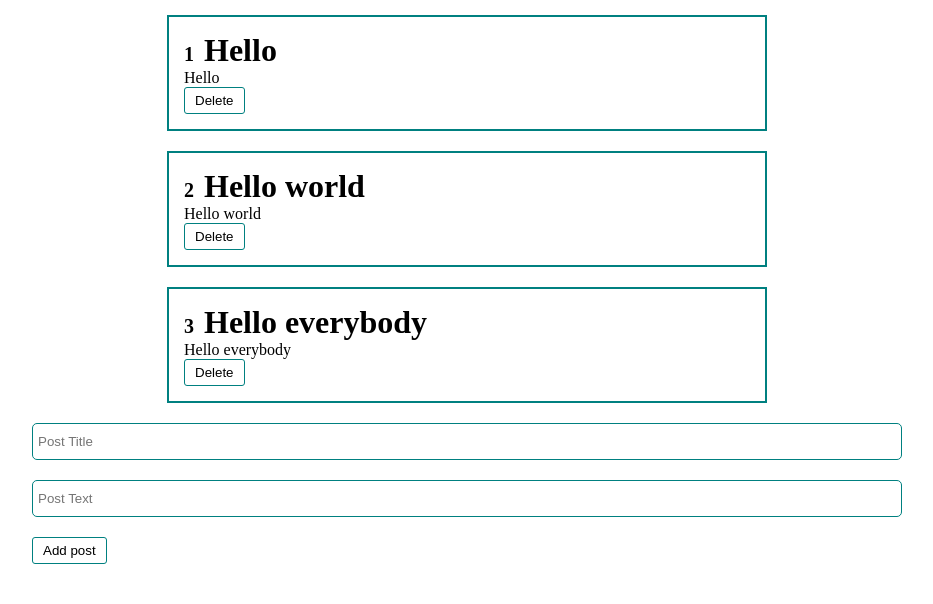
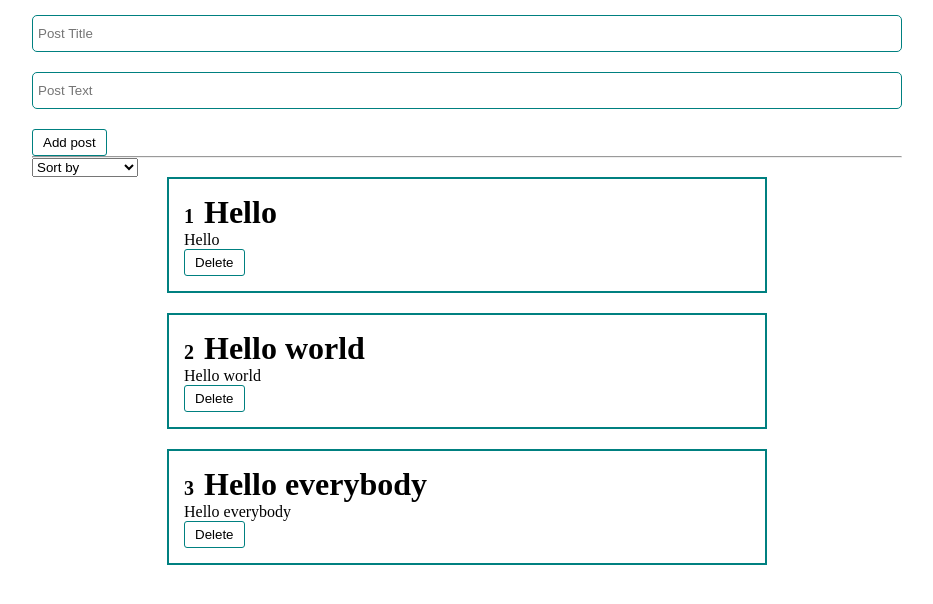
Before and after one commit to andrijKhimich/react-fundamentls, a React (Create React App) app: page / in a window 1280 px wide. Shown: the top 604 px of the page, without its empty margins (173-1106 px from the left). Built offline with nearby package versions, Linux system fonts and the light colour scheme.

Commit message:
sort pposts

```diff
--- a/src/App.js
+++ b/src/App.js
@@ -9,6 +9,7 @@ import PostList from "./Components/Posts/PostList";
 
 import "./App.scss"
 import PostForm from "./Components/UI/PostForm";
+import Select from "./Components/UI/Select/Select";
 
 
 const App = () => {
@@ -18,18 +19,44 @@ const App = () => {
     { id: 2, title: "Hello world", content: "Hello world" },
     { id: 3, title: "Hello everybody", content: "Hello everybody" },
   ]);
+  const [selectedSort, setSelectedSort] = useState("");
+
+  const sortPosts = (sort) => {
+    setSelectedSort(sort);
+    setPostData([...postData].sort((a, b) => a[sort].localeCompare(b[sort])));
+    console.log(sort);
+  }
 
   const createPost = (newPost) => {
     setPostData([newPost, ...postData])
   }
 
   const removePost = (post) => {
-    // e.target.parentElement.remove();
-    // console.log(post);
     setPostData(postData.filter(p => p.id !== post.id));
   }
+
   return (
     <div className="App">
+      <PostForm create={createPost} remove={removePost} />
+      <hr />
+
+      <Select defaultValue="Sort by"
+        value={selectedSort}
+        onChange={sortPosts}
+        options={
+          [
+            {
+              value: "title",
+              name: "By name"
+            },
+            {
+              value: "content",
+              name: "By description"
+            }
+          ]
+        }
+      />
+
       {postData.length !== 0 ?
         <PostList remove={removePost} post={postData} />
         : <h2>posts no found</h2>}
@@ -38,7 +65,6 @@ const App = () => {
       {/* <Counter /> */}
       {/* <ClassCounter/> */}
       {/* <LiveInput/> */}
-      <PostForm create={createPost} remove={removePost} />
 
     </div>
   );
--- /dev/null
+++ b/src/Components/UI/Select/Select.jsx
@@ -0,0 +1,16 @@
+import React from "react";
+
+const Select = ({options, defaultValue, value, onChange}) => {
+  return (
+    <div>
+      <select value={value} onChange={e => onChange(e.target.value)}>
+        <option key={options.value} disabled value="">{defaultValue}</option>
+        {options.map(option =>
+          <option key={options.value} value={option.value}>{option.name}</option>
+        )}
+      </select>
+    </div>
+  )
+}
+
+export default Select;
```
